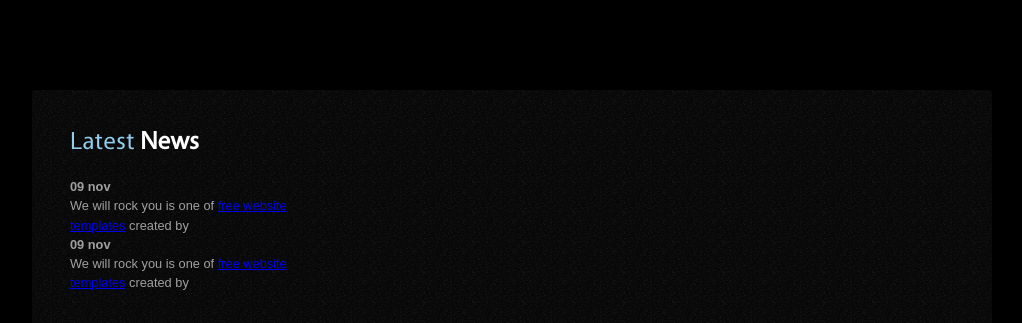
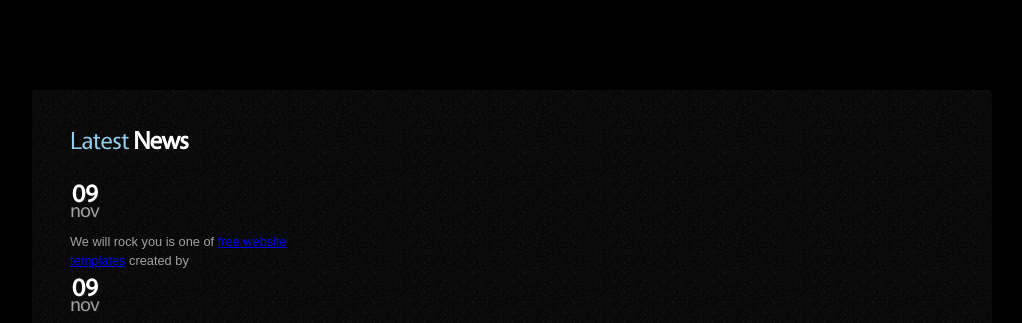
Before and after one commit to marb61a/music_group, a plain HTML site: page index.html in a window 1280 px wide. Shown: the part 116-439 px from the top of the page, without its empty margins (128-1150 px from the left). Drawn offline with Linux system fonts and the light colour scheme.

Commit message:
updated gallery html

```diff
--- a/css/style.css
+++ b/css/style.css
@@ -197,6 +197,39 @@ footer{
 }
 
 
+
+/****** Text Styles *******/
+.letter{
+	letter-spacing:-1px;
+}
+
+.text-1, .text-3, .text-5{
+	font-size:25px;
+	line-height:2em;
+	display:block;
+	color:#fff;
+	margin-top:-6px;
+	padding-left:2px;
+}
+
+.text-2, .text-4, .text-6{
+	font-size:20px;
+	line-height:2em;
+	display:block;
+	color:#a1a1a1;
+	margin-top:-29px;
+	letter-spacing:-1px;
+}
+
+.text-1{font-family:vegur;font-weight:700;text-shadow:1px 1px #191919;}
+.text-2{font-family:vegur;font-weight:400;text-shadow:1px 1px #191919;}
+.text-3{font-family:vegur;font-weight:700;text-shadow:1px 1px #4f9dd1;}
+.text-4{font-family:vegur;font-weight:400;color:#fff;}
+.text-5{font-family:vegur;font-weight:700;color:#5ca8d2;}
+.text-6{font-family:vegur;font-weight:400;color:#4d4d4d;}
+
+
+
 /****** Headings *******/
 h2,h3,h4,h5,h6{
 	margin:0;
```
